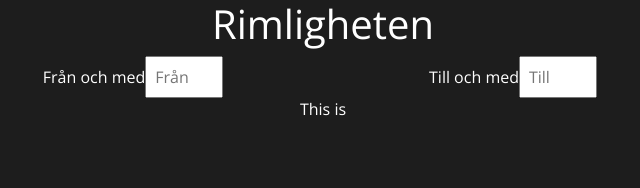
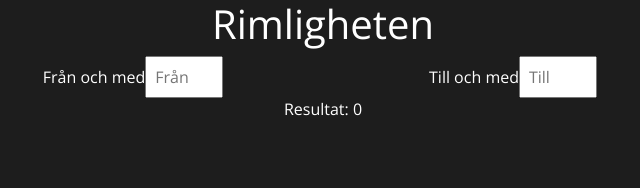
Before and after one commit to robahl/rimlighetsassistenten, a React (Create React App) app: page / in a window 1280 px wide. Shown: the top 188 px of the page, without its empty margins (317-957 px from the left). Built offline with nearby package versions, Linux system fonts and the light colour scheme.

Commit message:
Prettier

```diff
--- a/src/App.js
+++ b/src/App.js
@@ -10,13 +10,13 @@ class App extends Component {
     this.handleDateChange = this.handleDateChange.bind(this);
 
     this.state = {
-      result: "No result",
+      result: 'No result',
       daysInBetween: 0
     };
   }
 
   handleDateChange(daysInBetween) {
-    this.setState({daysInBetween});
+    this.setState({ daysInBetween });
   }
 
   render() {
@@ -27,7 +27,7 @@ class App extends Component {
         </header>
 
         <DatePeriod onChange={this.handleDateChange} />
-        <Result value="Resultat: {this.state.daysInBetween}" />
+        <Result value={this.state.daysInBetween} />
       </div>
     );
   }
--- a/src/Result.js
+++ b/src/Result.js
@@ -1,9 +1,7 @@
 import React from 'react';
 
 function Result(props) {
-  return (
-    <p>This is {props.result}</p>
-  );
+  return <p>Resultat: {props.value}</p>;
 }
 
 export default Result;
```
Also changed, not shown: src/DatePeriod.js (+7 -5 lines).
